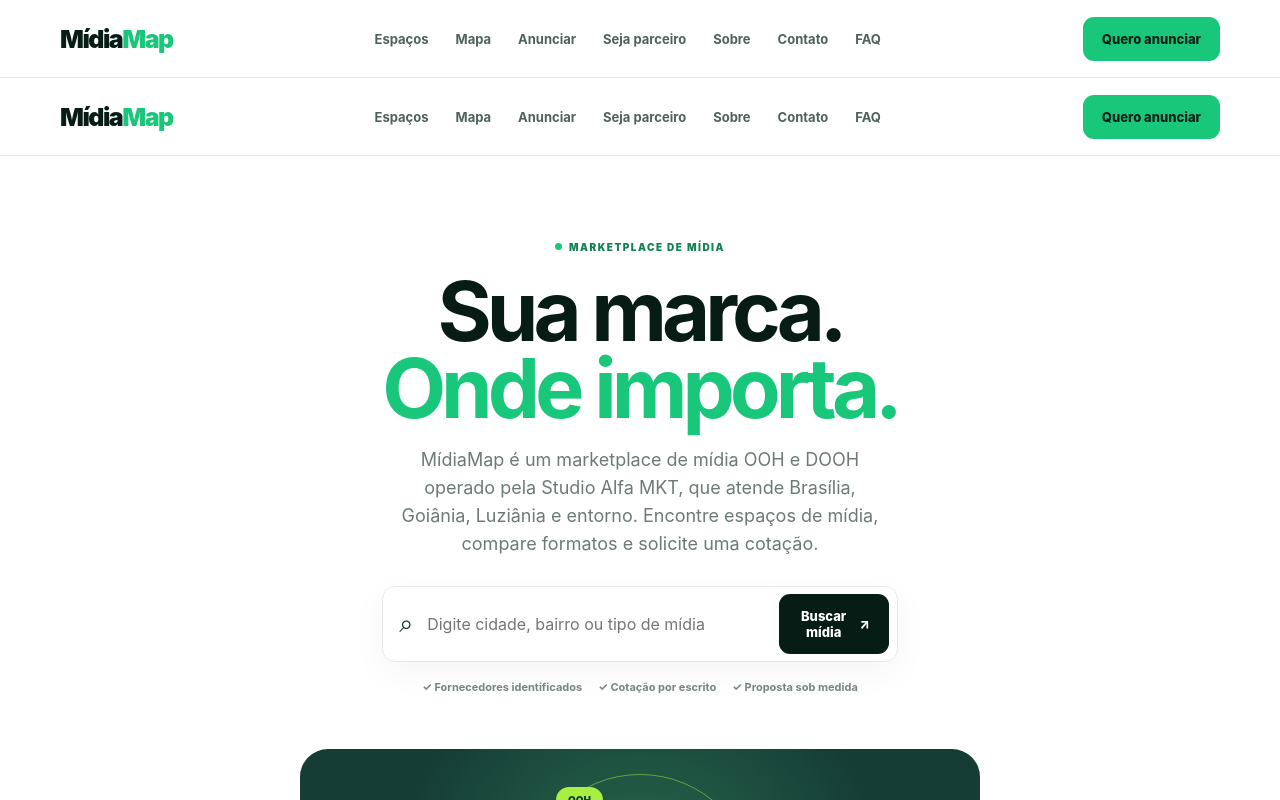
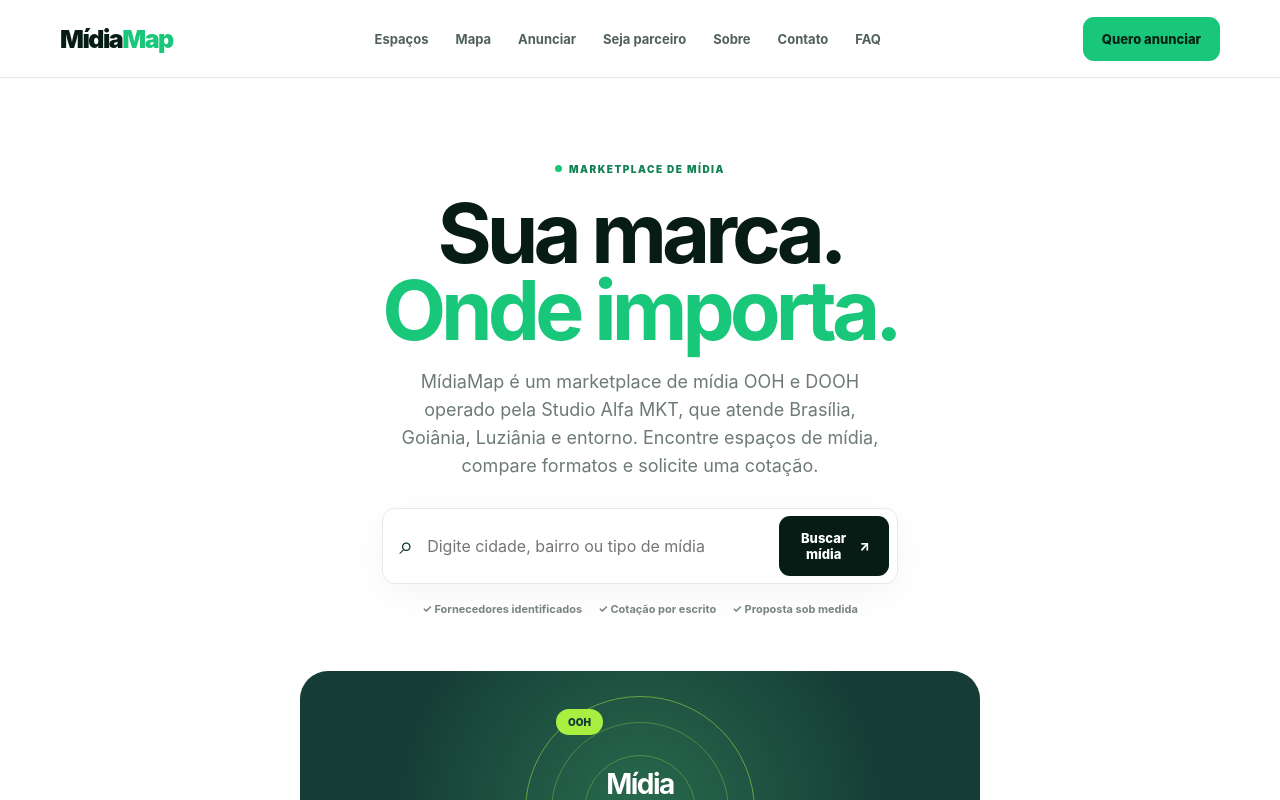
Before and after one commit to studioalfamarketingdigital-dev/midiamap-github-pages, a Next.js app: page / in a window 1280 px wide. Shown: the top 800 px of the page. Built offline with nearby package versions, Linux system fonts and the light colour scheme.

Commit message:
fix(layout): avoid duplicate header and footer on homepage

```diff
--- a/app/page.tsx
+++ b/app/page.tsx
@@ -1,7 +1,5 @@
 import Inventory from '../components/Inventory';
 import ProgrammaticAI from '../components/ProgrammaticAI';
-import SiteHeader from '../components/SiteHeader';
-import SiteFooter from '../components/SiteFooter';
 
 const mediaTypes = [
   { icon: '▰', title: 'Outdoor', text: 'Grandes formatos em ruas e avenidas.' },
@@ -27,8 +25,6 @@ export default function Home() {
   return (
     <>
       <script type="application/ld+json" dangerouslySetInnerHTML={{ __html: JSON.stringify(jsonLd) }} />
-      <SiteHeader />
-
       <main id="top">
         <section className="hero container">
           <div className="hero-copy">
@@ -85,7 +81,6 @@ export default function Home() {
         <section className="owner-section" id="cadastro"><div className="container owner-inner"><div><span className="eyebrow">PARA DONOS DE MÍDIA</span><h2>Tem um espaço<br /><span>publicitário?</span></h2><p>É proprietário ou representante de um veículo? Apresente seus formatos, praças, tabela comercial e dados de audiência para nossa equipe avaliar uma parceria.</p></div><a className="button button-dark" href="mailto:studioalfamktag@bol.com.br?subject=Cadastro de veículo de mídia no MídiaMap&body=Olá! Quero cadastrar meu veículo de mídia na base da MídiaMap.\n\nNome do veículo/empresa:\nCidade/UF:\nFormatos disponíveis:\nContato comercial:\nTabela e mídia kit (anexar):">Quero ser fornecedor ↗</a></div></section>
       </main>
 
-      <SiteFooter />
     </>
   );
 }
```
